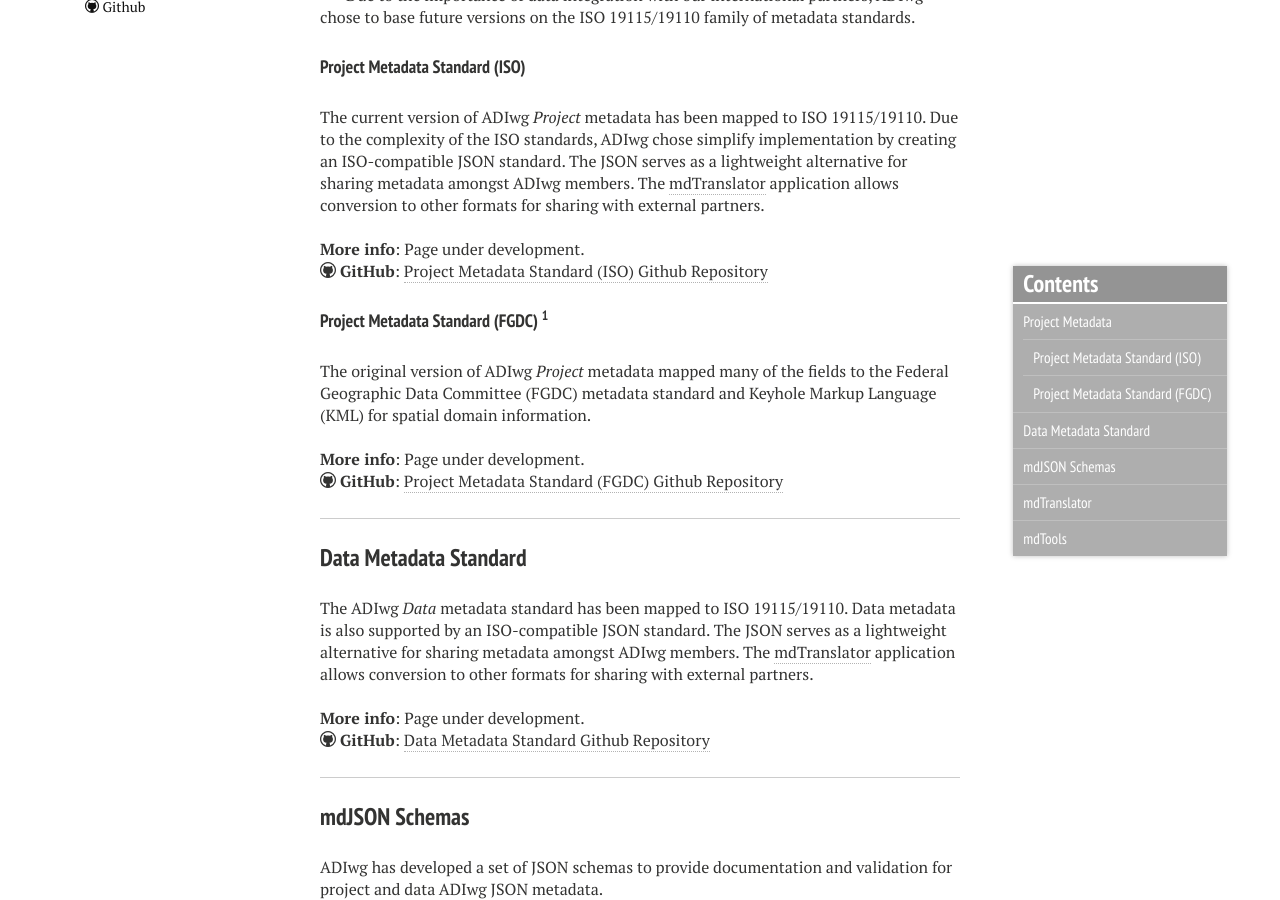
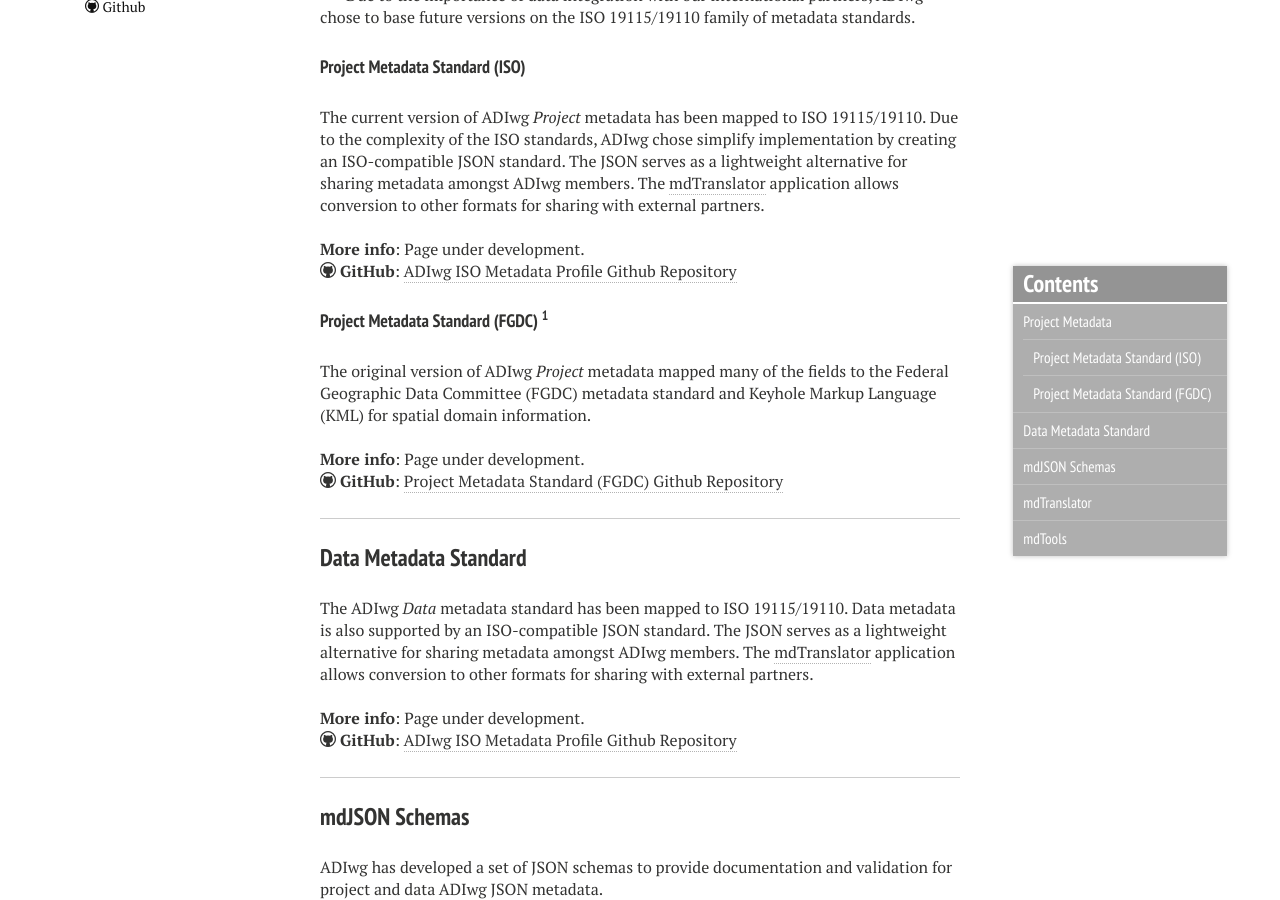
Before and after one commit to adiwg/adiwg.github.io, a Jekyll site: the page built from projects/index.md, in a window 1280 px wide and 900 px high, scrolled down 584 px. Built offline with Jekyll 4.4.1, drawn with Linux system fonts in a browser that asks for light colours; nearby versions of some CDN libraries.

Commit message:
Update Project page
Fix obselete links,
TODO: Rewrite page contents

```diff
--- a/projects/index.md
+++ b/projects/index.md
@@ -32,7 +32,7 @@
 The current version of ADIwg *Project* metadata has been mapped to ISO 19115/19110. Due to the complexity of the ISO standards, ADIwg chose simplify implementation by creating an ISO-compatible JSON standard. The JSON serves as a lightweight alternative for sharing metadata amongst ADIwg members. The [mdTranslator](#mdtranslator) application allows conversion to other formats for sharing with external partners.\\
 \\
 **More info**: Page under development.\\
-<i class="icon-github"> </i> **GitHub**: [Project Metadata Standard (ISO) Github Repository](https://github.com/adiwg/project-metadata-iso)
+<i class="icon-github"> </i> **GitHub**: [ADIwg ISO Metadata Profile Github Repository](https://github.com/adiwg/adiwg-metadata/iso)
 
 ####Project Metadata Standard (FGDC) [^inactive]
 
@@ -50,7 +50,7 @@
 The ADIwg *Data* metadata standard has been mapped to ISO 19115/19110. Data metadata is also supported by an ISO-compatible JSON standard. The JSON serves as a lightweight alternative for sharing metadata amongst ADIwg members. The [mdTranslator](#mdtranslator) application allows conversion to other formats for sharing with external partners.\\
 \\
 **More info**: Page under development.\\
-<i class="icon-github"> </i> **GitHub**: [Data Metadata Standard Github Repository](https://github.com/adiwg/data-metadata)
+<i class="icon-github"> </i> **GitHub**: [ADIwg ISO Metadata Profile Github Repository](https://github.com/adiwg/adiwg-metadata/iso)
 
 ***
 
```
